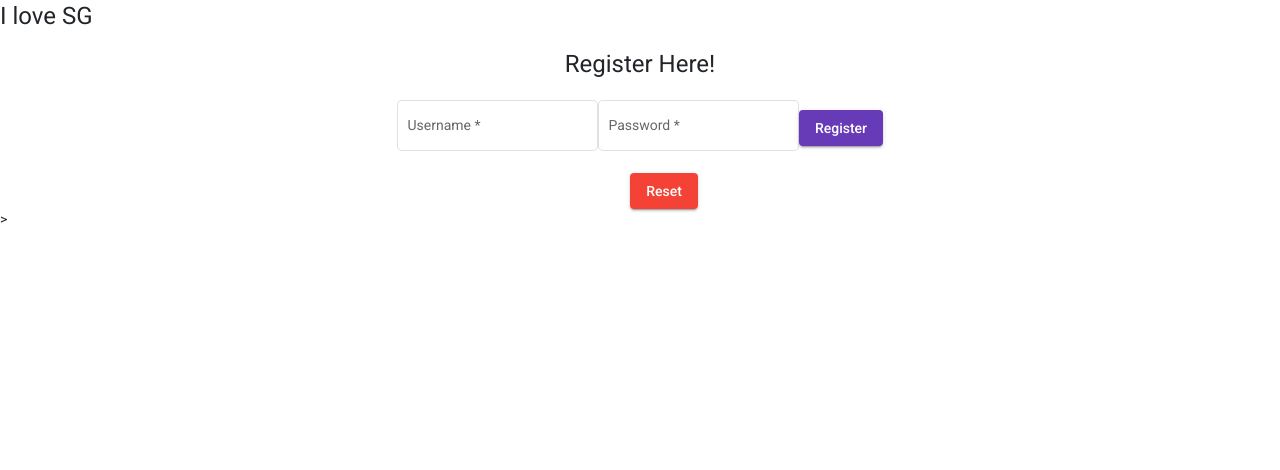
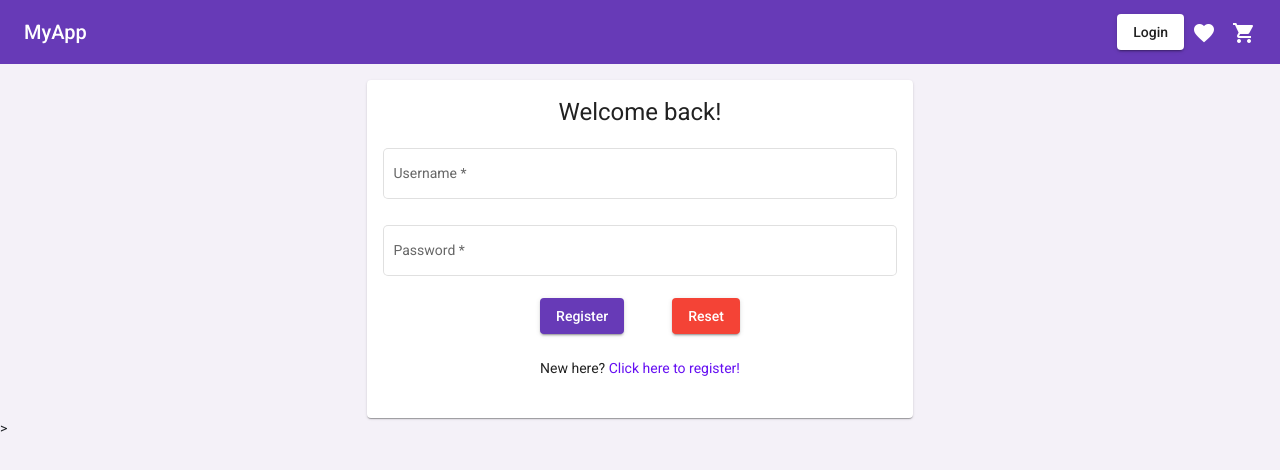
Before and after one commit to Sameony/exitFrontendAng, an Angular app: page /login in a window 1280 px wide. Shown: the top 470 px of the page. Built offline with nearby package versions, Linux system fonts and the light colour scheme.

Commit message:
style: added navbar and styles to componnets

```diff
--- a/src/app/Components/nav-bar/nav-bar.component.css
+++ b/src/app/Components/nav-bar/nav-bar.component.css
@@ -0,0 +1,9 @@
+.example-spacer {
+    flex: 1 1 auto;
+  }
+  .link{
+    text-decoration: none;
+    color: white;
+    cursor: pointer;
+    padding: 0.5rem;
+}
--- a/src/app/Components/nav-bar/nav-bar.component.html
+++ b/src/app/Components/nav-bar/nav-bar.component.html
@@ -1 +1,12 @@
-<h1>I love SG</h1>
+<mat-toolbar color="primary">
+    <mat-toolbar-row>
+      <a routerLink="" class="link">MyApp</a>
+      <span class="example-spacer"></span>
+      <button mat-raised-button routerLink="/login">Login</button>
+      <button mat-icon-button class="example-icon px-2" aria-label="Example icon-button with menu icon">
+        <mat-icon>favorite</mat-icon>
+      </button>
+      <button mat-icon-button class="example-icon px-2" aria-label="Example icon-button with menu icon">
+        <mat-icon>shopping_cart</mat-icon>
+      </button>
+    </mat-toolbar-row>
--- a/src/app/Templates/login/login.component.css
+++ b/src/app/Templates/login/login.component.css
@@ -0,0 +1,14 @@
+.example-form {
+    min-width: 150px;
+    max-width: 500px;
+    width: 100%;
+  }
+
+  .example-full-width {
+    width: 100%;
+  }
+  .link{
+      text-decoration: none;
+      color: var(--bs-indigo);
+      cursor: pointer;
+  }
--- a/src/app/Templates/login/login.component.html
+++ b/src/app/Templates/login/login.component.html
@@ -5,7 +5,10 @@
                 <!-- <img logo> -->
             </div>
 
-            <h1>Register Here!</h1>
+
+
+            <mat-card class="mt-3">
+              <h1 class="mb-3">Welcome back!</h1>
               <form (ngSubmit)="formSubmit()">
 
                 <!-- username -->
@@ -31,7 +34,10 @@
 
                  <button mat-raised-button color="primary" type="submit">Register</button>
                  <button mat-raised-button color="warn" type="reset" class="ms-5">Reset</button>
+             <div class="container my-4">New here? <a class="link" href="/signup">Click here to register!</a></div>
            </form>
+
+            </mat-card>
 
         </div>
     </div>
--- a/src/app/Templates/register/register.component.css
+++ b/src/app/Templates/register/register.component.css
@@ -7,3 +7,8 @@
   .example-full-width {
     width: 100%;
   }
+  .link{
+    text-decoration: none;
+    color: var(--bs-indigo);
+    cursor: pointer;
+}
--- a/src/app/Templates/register/register.component.html
+++ b/src/app/Templates/register/register.component.html
@@ -4,9 +4,9 @@
             <div class="container text-center">
                 <!-- <img logo> -->
             </div>
-
-            <h1>Register Here!</h1>
-            <form (ngSubmit)="formSubmit()">
+            <mat-card class="mt-3">
+              <h1 class="mb-3">Register Here!</h1>
+              <form (ngSubmit)="formSubmit()">
                 <!-- email -->
                 <mat-form-field class="example-full-width" appearance="outline">
                   <mat-label>Email</mat-label>
@@ -52,7 +52,9 @@
 
                   <button mat-raised-button color="primary" type="submit">Register</button>
                   <button mat-raised-button color="warn" type="reset" class="ms-5">Reset</button>
+                  <div class="container my-4">Already an existing user? <a class="link" href="/login">Click here to Sign in!</a></div>
               </form>
+            </mat-card>
 
         </div>
     </div>
--- a/src/styles.css
+++ b/src/styles.css
@@ -1,4 +1,5 @@
 /* You can add global styles to this file, and also import other style files */
 
 html, body { height: 100%; }
-body { margin: 0; font-family: Roboto, "Helvetica Neue", sans-serif; }
+body { margin: 0; font-family: Roboto, "Helvetica Neue", sans-serif;
+background-color: rgb(244, 241, 248);}
```
Also changed, not shown: src/app/app.module.ts (+7 -1 lines), src/app/services/auth.service.ts (added, +9 -0 lines), 1 other file (tests, documents, lock files or other folders). Lines whose indentation alone changed are shown as unchanged.
